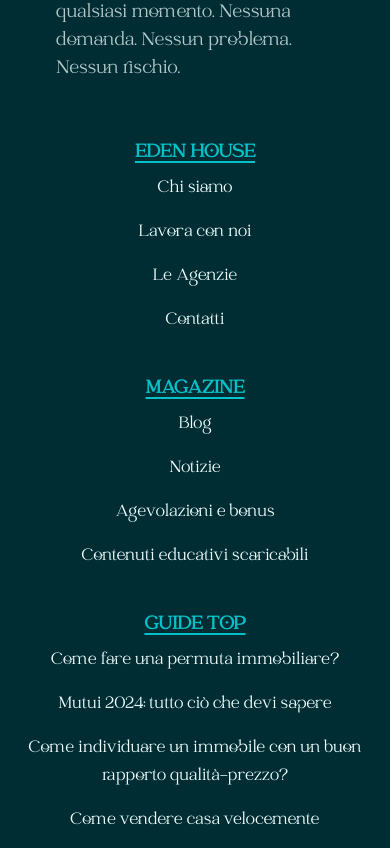
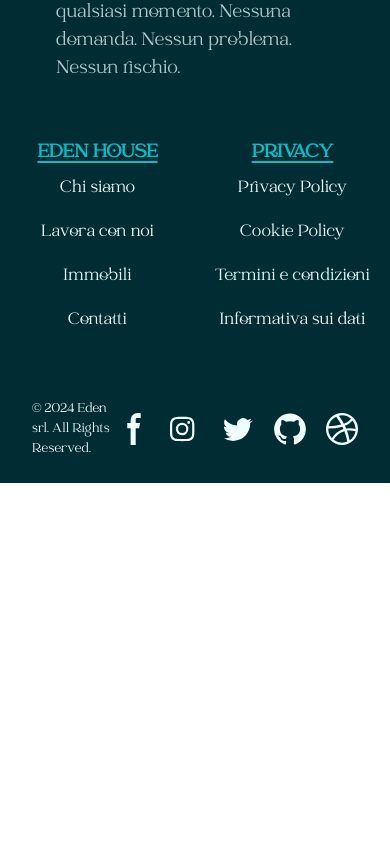
Before and after one commit to ManuelBellucci/eden, a React (Vite) app: page / in a window 390 px wide. Shown: the part 10396-11244 px from the top of the page. After the commit the page ends 10879 px from the top, so only its background shows below. Built offline with nearby package versions, Linux system fonts and the light colour scheme; no server answers.

Commit message:
refactor: Update footer links and navbar menu removing the v2 website elements

```diff
--- a/src/components/footer/FooterLinks.jsx
+++ b/src/components/footer/FooterLinks.jsx
@@ -19,34 +19,35 @@ const links = [
     links: [
       { text: 'Chi siamo', href: '/about' },
       { text: 'Lavora con noi', href: '/lavoro' },
-      { text: 'Le Agenzie', href: '/agenzie' },
+      { text: 'Immobili', href: '/immobili' },
+      // { text: 'Le Agenzie', href: '/agenzie' },
       { text: 'Contatti', href: '/contatti' }
     ]
   },
-  {
-    title: 'Magazine',
-    links: [
-      { text: 'Blog', href: '/blog' },
-      { text: 'Notizie', href: '/blog/notizie' },
-      { text: 'Agevolazioni e bonus', href: '/blog/agevolazioniebonus' },
-      { text: 'Contenuti educativi scaricabili', href: '/scaricabili' }
-    ]
-  },
-  {
-    title: 'Guide TOP',
-    links: [
-      { text: 'Come fare una permuta immobiliare?', href: '#' },
-      { text: 'Mutui 2024: tutto ciò che devi sapere', href: '#' },
-      { text: 'Come individuare un immobile con un buon rapporto qualità-prezzo?', href: '#' },
-      { text: 'Come vendere casa velocemente', href: '#' }
-    ]
-  },
+  // {
+  //   title: 'Magazine',
+  //   links: [
+  //     { text: 'Blog', href: '/blog' },
+  //     { text: 'Notizie', href: '/blog/notizie' },
+  //     { text: 'Agevolazioni e bonus', href: '/blog/agevolazioniebonus' },
+  //     { text: 'Contenuti educativi scaricabili', href: '/scaricabili' }
+  //   ]
+  // },
+  // {
+  //   title: 'Guide TOP',
+  //   links: [
+  //     { text: 'Come fare una permuta immobiliare?', href: '#' },
+  //     { text: 'Mutui 2024: tutto ciò che devi sapere', href: '#' },
+  //     { text: 'Come individuare un immobile con un buon rapporto qualità-prezzo?', href: '#' },
+  //     { text: 'Come vendere casa velocemente', href: '#' }
+  //   ]
+  // },
   {
     title: 'Privacy',
     links: [
       { text: 'Privacy Policy', href: '/privacy' },
       { text: 'Cookie Policy', href: '/cookies' },
-      { text: 'Termini e condizioni', href: '/terminiecondizioni' },
+      { text: 'Termini e condizioni', href: '/terms' },
       { text: 'Informativa sui dati', href: '/informativa' }
     ]
   }
@@ -54,7 +55,8 @@ const links = [
 
 const FooterLinks = () => {
   return (
-    <div className='grid lg:grid-cols-4 md:grid-cols-2 grid-cols-1'>
+    // <div className='grid lg:grid-cols-4 md:grid-cols-2 grid-cols-1'>
+    <div className='grid grid-cols-2'>
       {links.map((section) => (
         <LinkColumn key={section.title} title={section.title} links={section.links} />
       ))}
--- a/src/components/navbar/Navbar.jsx
+++ b/src/components/navbar/Navbar.jsx
@@ -12,8 +12,8 @@ const Navbar = () => {
     { path: '/', label: 'Home' },
     { path: '/immobili', label: 'Immobili' },
     { path: '/about', label: 'Chi siamo?' },
-    { path: '/blog', label: 'Blog' },
-    { path: '/scaricabili', label: 'Le guide' },
+    // { path: '/blog', label: 'Blog' },
+    // { path: '/scaricabili', label: 'Le guide' },
     { path: '/contatti', label: 'Contatti' }
   ]
 
```
